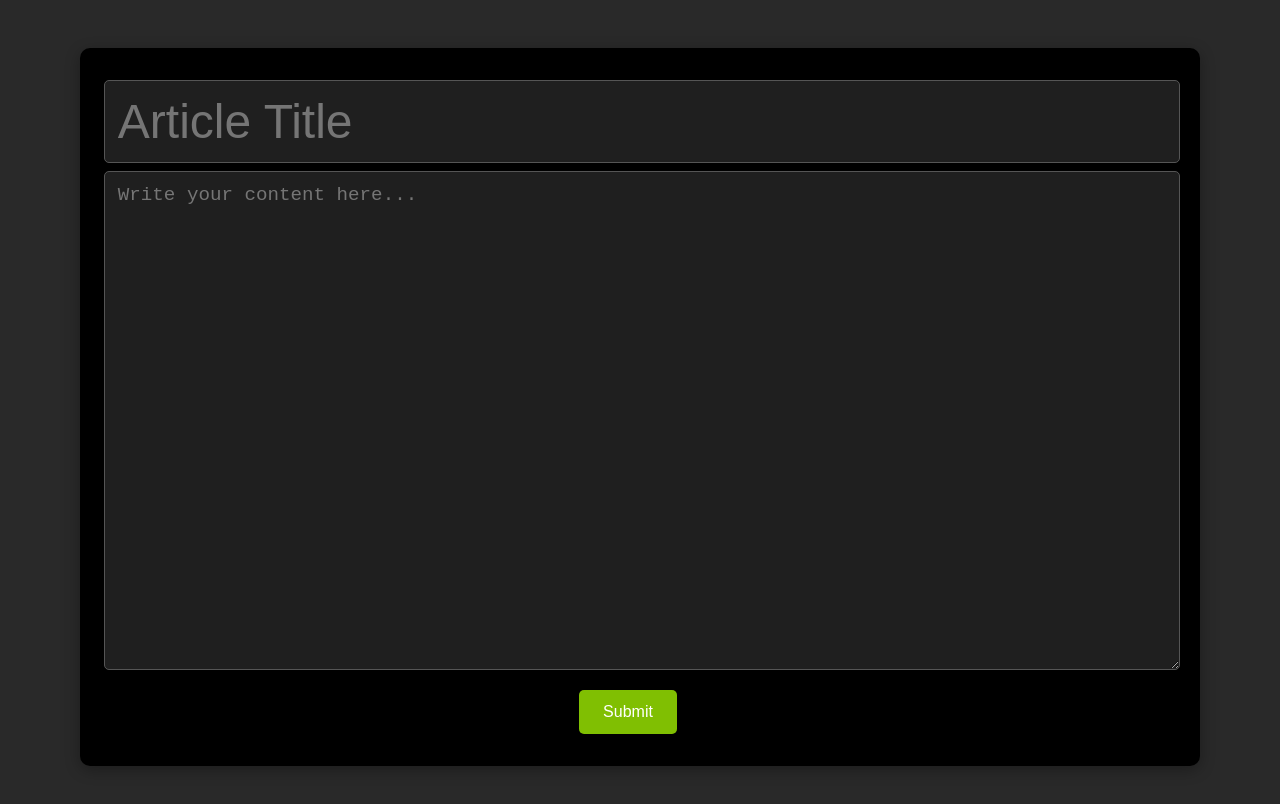
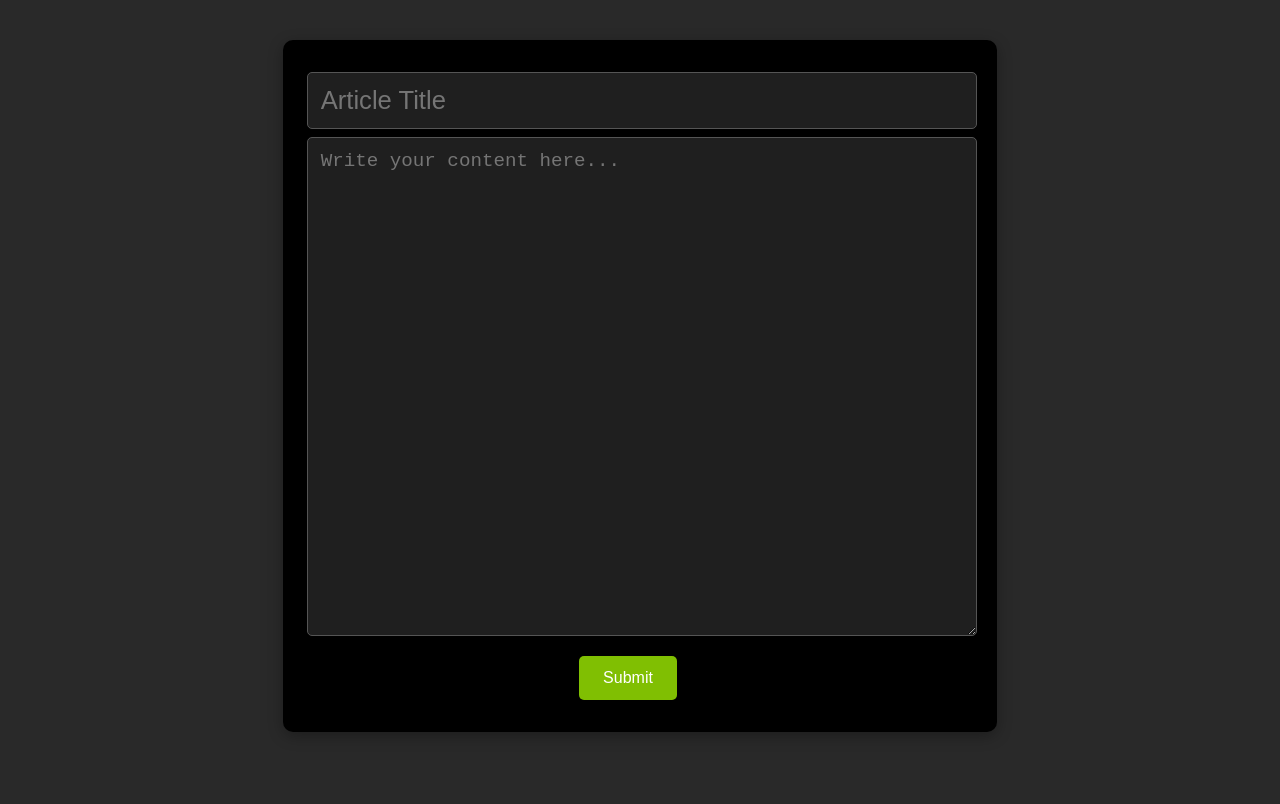
Before and after one commit to cr9169/TechOps, a React (Vite) app in the folder front/: page / in a window 1280 px wide. Shown: the top 804 px of the page. Built offline with nearby package versions, Linux system fonts and the light colour scheme.

Commit message:
feat: adapt HomePage to every screen size

```diff
--- a/front/src/components/HomePage/HomePage.scss
+++ b/front/src/components/HomePage/HomePage.scss
@@ -1,6 +1,6 @@
 .articleContainer {
-  width: 70rem;
-  margin: 3rem auto 5rem auto;
+  max-width: 95%;
+  margin: 5vh auto 7vh auto;
   padding: 2rem 3rem 2rem 1.5rem;
   background-color: #000000;
   border-radius: 10px;
@@ -22,7 +22,7 @@
   width: 100%;
   padding: 0.8rem;
   margin-bottom: 0.5rem;
-  font-size: 3rem;
+  font-size: 2vw;
   border-radius: 5px;
 }
 
@@ -35,7 +35,7 @@
 .inputContent {
   width: 100%;
   height: 59vh;
-  min-height: 59vh;
+  min-height: 25vh;
   padding: 0.8rem;
   font-size: 1.2rem;
   border-radius: 5px;
@@ -65,3 +65,10 @@
 .submitButton:focus {
   background-color: #629202;
 }
+
+// Media Query Example: Adjust styles for screens smaller than 600px
+@media (max-width: 600px) {
+  .inputTitle {
+    font-size: 2.5rem;
+  }
+}
```
